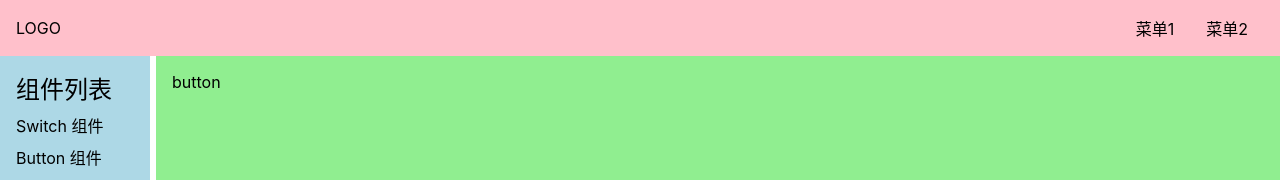
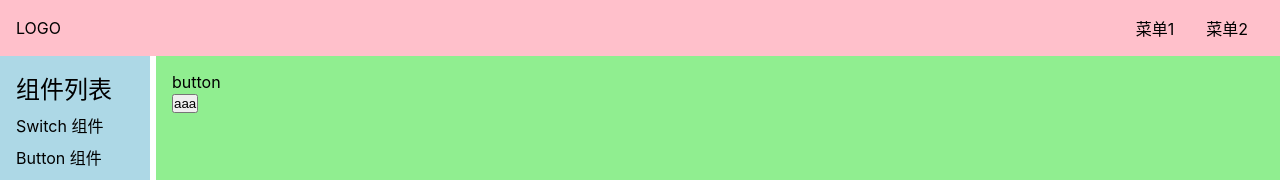
Before and after one commit to TTTTTTTZL/TTUI, a Vue app: page /#/doc/button in a window 1280 px wide. Shown: the top 180 px of the page. Built offline with nearby package versions, Linux system fonts and the light colour scheme.

Commit message:
初始化一个button 组件

```diff
--- a/src/components/ButtonDemo.vue
+++ b/src/components/ButtonDemo.vue
@@ -1,9 +1,21 @@
 <template>
   <div>button</div>
+  <Button @click="click" @mouseover="click" size="small"> aaa</Button>
 </template>
 
-<script>
-export default {}
+<script lang="ts">
+import Button from '../lib/Button.vue'
+export default {
+  components: {
+    Button,
+  },
+  setup() {
+    const click = () => {
+      console.log('hi')
+    }
+    return { click }
+  },
+}
 </script>
 
 <style lang="scss" scoped></style>
--- /dev/null
+++ b/src/lib/Button.vue
@@ -0,0 +1,19 @@
+<template>
+  <button>
+    <slot></slot>
+  </button>
+</template>
+
+<script lang="ts">
+import { defineComponent } from 'vue'
+
+export default defineComponent({
+  setup(props, context) {
+    const attrs = context.attrs
+    console.log(attrs)
+    return { attrs }
+  },
+})
+</script>
+
+<style scoped></style>
```
